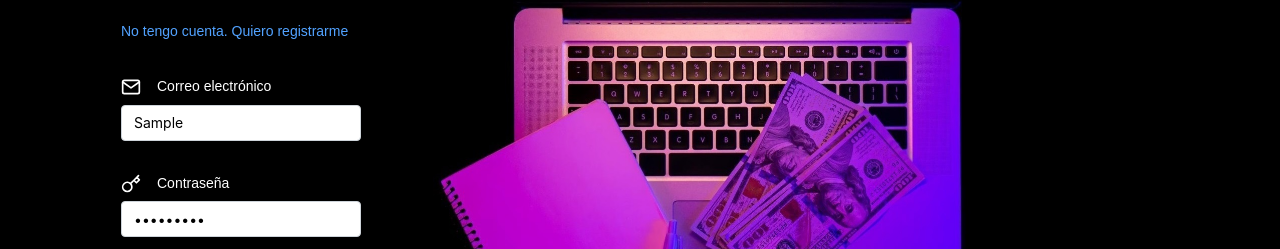
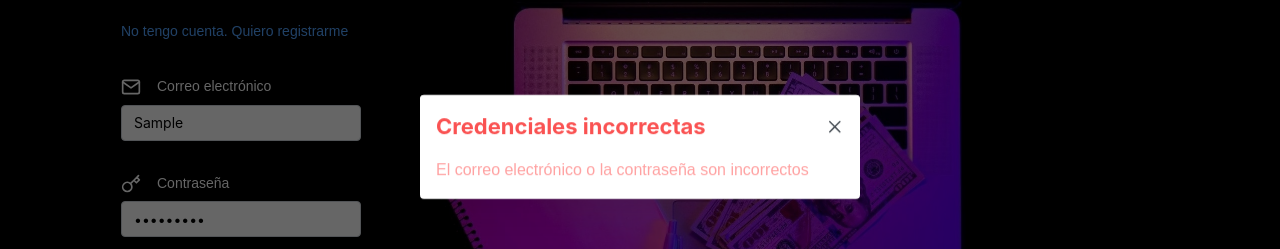
Before and after one commit to Javier-Lorenzo-Carrion/fct-pi, a Next.js app in the folder frontend/: page /login in a window 1280 px wide. Both pictures are taken after typing "Sample", "Sample123" into the empty fields and a click on the button "Iniciar sesión". Shown: the part 253-502 px from the top of the page. Built offline with nearby package versions, Linux system fonts and the light colour scheme; no server answers.

Commit message:
feat: render errors in modal

```diff
--- a/frontend/app/layout.tsx
+++ b/frontend/app/layout.tsx
@@ -5,6 +5,8 @@ import {ColorSchemeScript, Container, createTheme, mantineHtmlProps, MantineProv
 import AuthGuard from "@/components/AuthGuard";
 import {getLocale} from "next-intl/server";
 import {NextIntlClientProvider} from "next-intl";
+import {ErrorProvider} from "@/error/context";
+import {ErrorModal} from "@/components/ErrorModal";
 
 const theme = createTheme({});
 
@@ -34,9 +36,14 @@ export default async function RootLayout({children}: Readonly<{
         </head>
         <body className={`${geistSans.variable} ${geistMono.variable} antialiased`}>
         <MantineProvider theme={theme}>
-            <Container size="xl">
-                <NextIntlClientProvider><AuthGuard>{children}</AuthGuard></NextIntlClientProvider>
-            </Container>
+            <NextIntlClientProvider>
+                <ErrorProvider>
+                    <Container size="xl">
+                        <ErrorModal/>
+                        <AuthGuard>{children}</AuthGuard>
+                    </Container>
+                </ErrorProvider>
+            </NextIntlClientProvider>
         </MantineProvider>
         </body>
         </html>
--- a/frontend/app/login/page.tsx
+++ b/frontend/app/login/page.tsx
@@ -3,12 +3,15 @@ import {LoginContainer, LoginFormValues} from "@/components/LoginContainer";
 import {redirect} from "next/navigation";
 import {httpClient} from "@/lib/httpclient";
 import {useState} from "react";
+import {useError} from "@/error/context";
 
 
 export default function Login() {
     const [loading, setLoading] = useState(false);
+    const {setError} = useError();
     async function handleLogin(values: LoginFormValues) {
         setLoading(true)
+        try {
             const response = await httpClient("auth/login", { // Usa tu URL real aquí
                 method: "POST",
                 headers: {
@@ -21,7 +24,7 @@ export default function Login() {
             })
 
             if (!response.ok) {
-            console.error("Credenciales incorrectas" + await response.json());
+                throw new Error('Error: ' + await response.json());
             } else {
                 const data = await response.json();
                 const token = data.token;
@@ -31,6 +34,11 @@ export default function Login() {
                 // Redirige a página protegida
                 redirect("/reports");
             }
+        } catch (e) {
+            setError({title: "badCredentials.title", description: "badCredentials.description"})
+            setLoading(false)
+            throw e;
+        }
     }
 
     return (
--- /dev/null
+++ b/frontend/components/ErrorModal.tsx
@@ -0,0 +1,14 @@
+"use client"
+import {JSX} from "react";
+import {Modal, Text, Title} from "@mantine/core";
+import {useError} from "@/error/context";
+import {useTranslations} from "next-intl";
+
+export function ErrorModal(): JSX.Element {
+    const t = useTranslations("errors");
+    const {error, clearError} = useError();
+
+    return <Modal className="text-red-300" opened={Boolean(error)} onClose={clearError} title={<Title c="red" order={3}>{t(error?.title || 'unexpected.title')}</Title>} centered>
+        <Text>{t(error?.description || 'unexpected.description')}</Text>
+    </Modal>
+}
--- /dev/null
+++ b/frontend/error/context.tsx
@@ -0,0 +1,35 @@
+"use client"
+import React, {createContext, JSX, ReactNode, useContext, useState} from "react";
+
+type ErrorType = {
+    title: string
+    description: string
+}
+
+type ErrorContextType = {
+    error: ErrorType | undefined
+    setError: (error: ErrorType | undefined) => void
+    clearError: () => void
+}
+
+const ErrorContext = createContext<ErrorContextType>({
+    error: undefined,
+    setError: () => {},
+    clearError: () => {},
+})
+
+export function ErrorProvider({children}: { children: ReactNode }): JSX.Element {
+    const [error, setError] = useState<ErrorType | undefined>(undefined)
+
+    const clearError = () => {
+        setError(undefined)
+    }
+
+    return (<ErrorContext.Provider value={{error, setError, clearError}}>
+        {children}
+    </ErrorContext.Provider>)
+}
+
+export function useError() {
+    return useContext(ErrorContext)
+}
--- a/frontend/messages/en.json
+++ b/frontend/messages/en.json
@@ -46,5 +46,15 @@
     "relativeInterest": "Relative interest",
     "pdf": "PDF",
     "download": "Download"
+  },
+  "errors": {
+    "badCredentials": {
+      "title": "Bad credentials",
+      "description": "Email or password are incorrect"
+    },
+    "unexpected": {
+      "title": "Unexpected error",
+      "description": "An unexpected error has occurred. Please try again later"
+    }
   }
 }
--- a/frontend/messages/es.json
+++ b/frontend/messages/es.json
@@ -46,5 +46,15 @@
     "relativeInterest": "Intereses relativos",
     "pdf": "PDF",
     "download": "Descargar"
+  },
+  "errors": {
+    "badCredentials": {
+      "title": "Credenciales incorrectas",
+      "description": "El correo electrónico o la contraseña son incorrectos"
+    },
+    "unexpected": {
+      "title": "Error inesperado",
+      "description": "Se ha producido un error inesperado. Por favor, inténtelo de nuevo más tarde"
+    }
   }
 }
```
Lines whose indentation alone changed are shown as unchanged.
